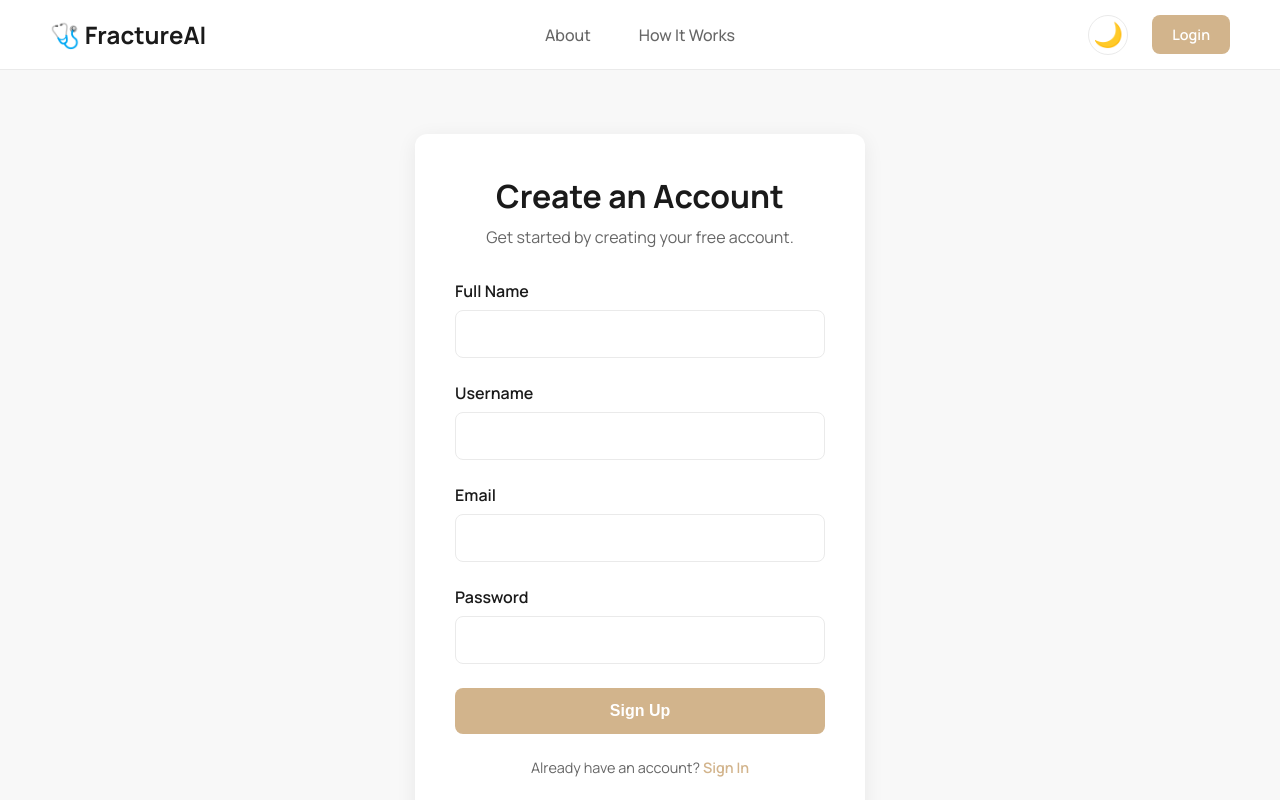
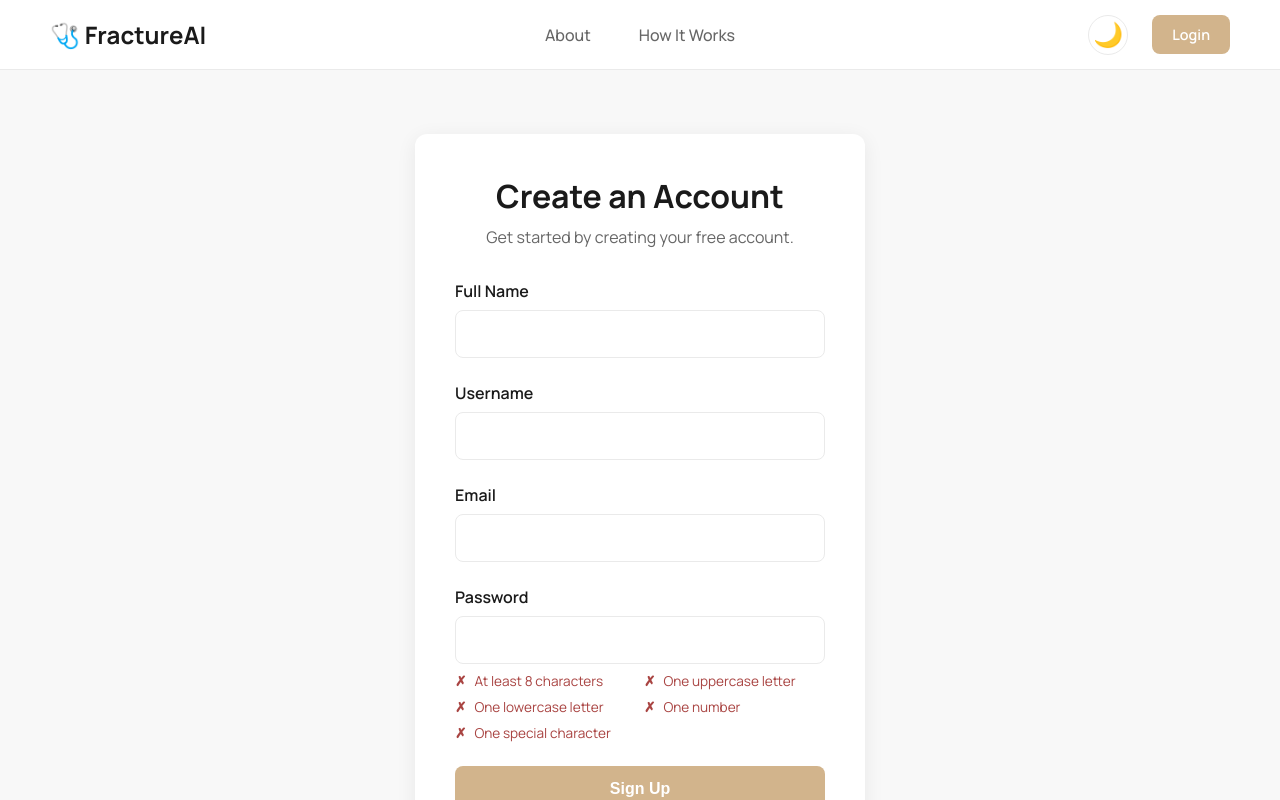
Before and after one commit to KrishBurla/FractureAI-Advanced, a React (Create React App) app in the folder frontend/: page /signup in a window 1280 px wide. Shown: the top 800 px of the page. Built offline with nearby package versions, Linux system fonts and the light colour scheme; no server answers.

Commit message:
FEAT: Add real-time password validation to sign-up page

```diff
--- /dev/null
+++ b/frontend/src/components/PasswordValidator/PasswordValidator.css
@@ -0,0 +1,38 @@
+.password-validator {
+  list-style: none;
+  padding: 0;
+  margin: 0.5rem 0 0 0;
+  display: grid;
+  grid-template-columns: 1fr 1fr;
+  gap: 0.5rem;
+  font-size: 0.85rem;
+  text-align: left;
+}
+
+.password-validator li {
+  display: flex;
+  align-items: center;
+  transition: color 0.2s ease-in-out;
+}
+
+.password-validator li.invalid {
+  color: #a94442; /* Reddish color for invalid items */
+}
+
+.password-validator li.valid {
+  color: #3c763d; /* Green color for valid items */
+}
+
+.password-validator .icon {
+  margin-right: 0.5rem;
+  font-weight: bold;
+}
+
+/* Dark mode adjustments */
+[data-theme='dark'] .password-validator li.invalid {
+  color: #e57373;
+}
+
+[data-theme='dark'] .password-validator li.valid {
+  color: #81c784;
+}
--- /dev/null
+++ b/frontend/src/components/PasswordValidator/PasswordValidator.jsx
@@ -0,0 +1,23 @@
+import React from 'react';
+import './PasswordValidator.css';
+
+const ValidationItem = ({ isValid, text }) => (
+  <li className={isValid ? 'valid' : 'invalid'}>
+    <span className="icon">{isValid ? '✓' : '✗'}</span>
+    {text}
+  </li>
+);
+
+const PasswordValidator = ({ validations }) => {
+  return (
+    <ul className="password-validator">
+      <ValidationItem isValid={validations.minLength} text="At least 8 characters" />
+      <ValidationItem isValid={validations.hasUpper} text="One uppercase letter" />
+      <ValidationItem isValid={validations.hasLower} text="One lowercase letter" />
+      <ValidationItem isValid={validations.hasNumber} text="One number" />
+      <ValidationItem isValid={validations.hasSpecial} text="One special character" />
+    </ul>
+  );
+};
+
+export default PasswordValidator;
--- a/frontend/src/pages/SignUp.jsx
+++ b/frontend/src/pages/SignUp.jsx
@@ -1,10 +1,11 @@
-import React, { useState, useContext } from 'react';
+import React, { useState, useContext, useEffect } from 'react';
 import { Link, useNavigate } from 'react-router-dom';
-import { AuthContext } from '../context/AuthContext'; // Import AuthContext
-import './Login.css'; // Reusing the login styles
+import { AuthContext } from '../context/AuthContext';
+import PasswordValidator from '../components/PasswordValidator/PasswordValidator'; // Import the new component
+import './Login.css';
 
 const SignUp = () => {
-  const { register } = useContext(AuthContext); // Use the register function
+  const { register } = useContext(AuthContext);
   const navigate = useNavigate();
 
   const [formData, setFormData] = useState({
@@ -15,18 +16,42 @@ const SignUp = () => {
   });
   const [error, setError] = useState('');
 
+  // State to track password validation
+  const [validations, setValidations] = useState({
+    minLength: false,
+    hasUpper: false,
+    hasLower: false,
+    hasNumber: false,
+    hasSpecial: false,
+  });
+
   const { fullName, username, email, password } = formData;
 
-const onChange = (e) => {
-  console.log(`Typing in field: ${e.target.name}, New value: ${e.target.value}`);
-  setFormData({ ...formData, [e.target.name]: e.target.value });
-};
+  // Effect to validate password whenever it changes
+  useEffect(() => {
+    setValidations({
+      minLength: password.length >= 8,
+      hasUpper: /[A-Z]/.test(password),
+      hasLower: /[a-z]/.test(password),
+      hasNumber: /[0-9]/.test(password),
+      hasSpecial: /[^A-Za-z0-9]/.test(password),
+    });
+  }, [password]);
+
+  const onChange = (e) =>
+    setFormData({ ...formData, [e.target.name]: e.target.value });
 
   const onSubmit = async (e) => {
     e.preventDefault();
+    const allValid = Object.values(validations).every(Boolean);
+    if (!allValid) {
+      setError('Please ensure your password meets all requirements.');
+      return;
+    }
+
     const result = await register({ fullName, username, email, password });
     if (result.success) {
-      navigate('/'); // Redirect to dashboard on success
+      navigate('/');
     } else {
       setError(result.msg || 'Registration failed. Please try again.');
     }
@@ -38,7 +63,7 @@ const onChange = (e) => {
         <h2>Create an Account</h2>
         <p>Get started by creating your free account.</p>
         <form onSubmit={onSubmit}>
-          {error && <p className="error-message">{error}</p>}
+          {error && <div className="alert-message error">{error}</div>}
           <div className="form-group">
             <label htmlFor="fullName">Full Name</label>
             <input type="text" name="fullName" value={fullName} onChange={onChange} required />
@@ -53,7 +78,9 @@ const onChange = (e) => {
           </div>
           <div className="form-group">
             <label htmlFor="password">Password</label>
-            <input type="password" name="password" value={password} onChange={onChange} minLength="6" required />
+            <input type="password" name="password" value={password} onChange={onChange} required />
+            {/* Render the validator component */}
+            <PasswordValidator validations={validations} />
           </div>
           <button type="submit" className="auth-button">Sign Up</button>
         </form>
```
